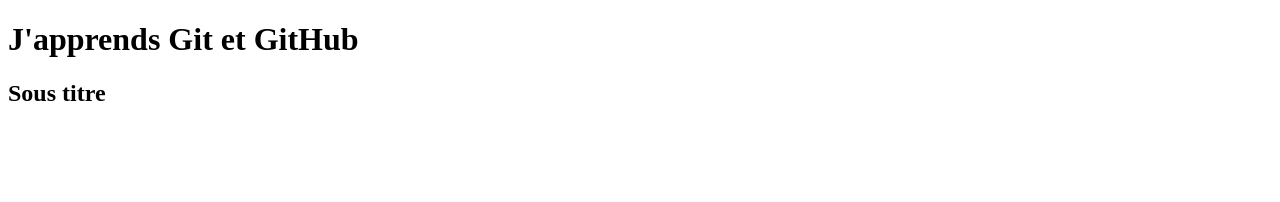
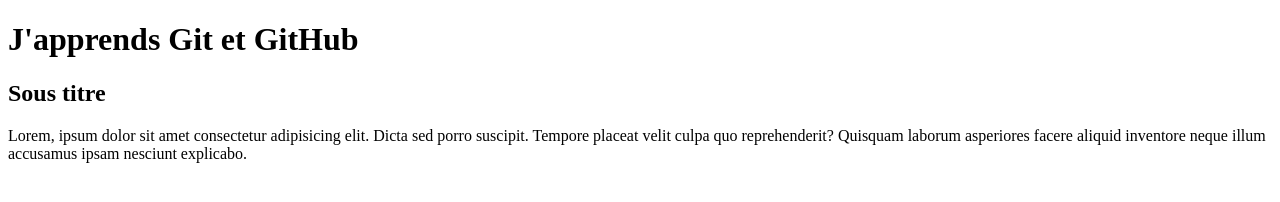
Before and after one commit to Nelicee/TestGit, a plain HTML site: page index.html in a window 1280 px wide. Drawn offline with Linux system fonts and the light colour scheme.

Commit message:
Ajour d'un paragraphe

```diff
--- a/index.html
+++ b/index.html
@@ -8,5 +8,6 @@
 <body>
     <h1>J'apprends Git et GitHub</h1>
     <h2>Sous titre</h2>
+    <p>Lorem, ipsum dolor sit amet consectetur adipisicing elit. Dicta sed porro suscipit. Tempore placeat velit culpa quo reprehenderit? Quisquam laborum asperiores facere aliquid inventore neque illum accusamus ipsam nesciunt explicabo.</p>
 </body>
 </html>
```
